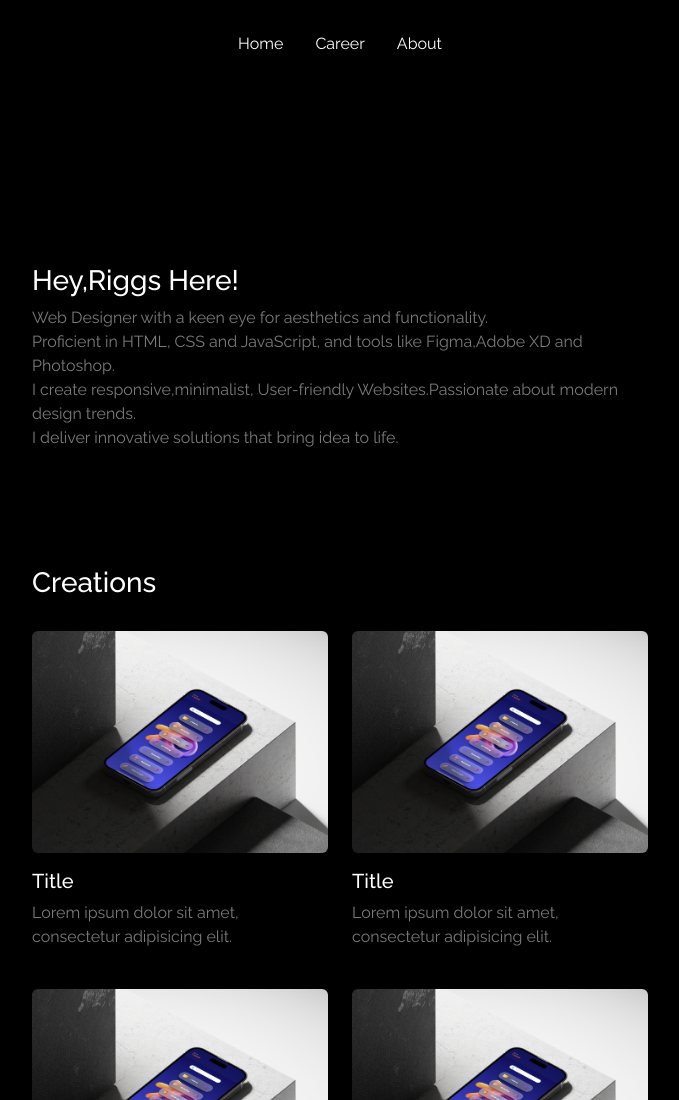
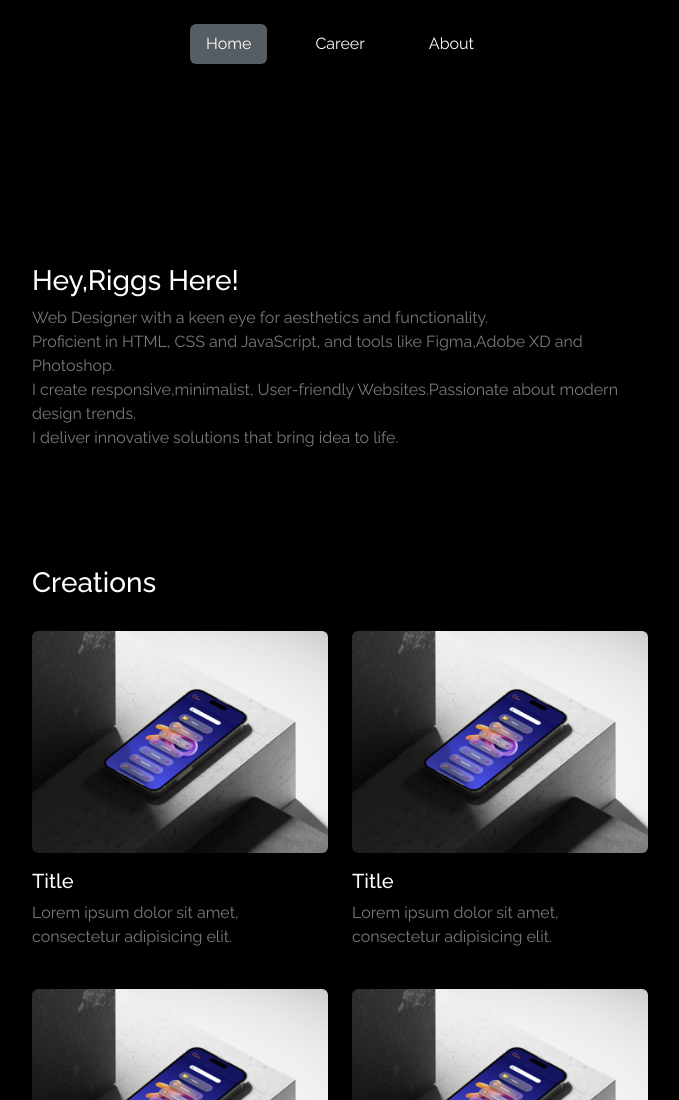
Before and after one commit to riggsico/Web-portfolio, a plain HTML site: page index.html in a window 1280 px wide. Shown: the top 1100 px of the page, without its empty margins (300-979 px from the left). Drawn offline with nearby package versions, Linux system fonts and the light colour scheme.

Commit message:
Update index

```diff
--- a/index.html
+++ b/index.html
@@ -41,18 +41,18 @@
 </style>
     <div class="container-fluid">
 
-
         <ul class="nav justify-content-center pt-4">
-            <li class="nav-item">
-            <a class="nav-link text-white " aria-current="page" href="#">Home</a>
+            <li class="nav-item mx-3">
+                <button class="nav-link text-white btn btn-secondary active" aria-current="page">Home</button>
             </li>
-            <li class="nav-item">
-            <a class="nav-link text-white" href="#">Career</a>
+            <li class="nav-item mx-3">
+                <button class="nav-link text-white btn btn-secondary">Career</button>
             </li>
-            <li class="nav-item">
-            <a class="nav-link text-white" href="#">About</a>
+            <li class="nav-item mx-3">
+                <button class="nav-link text-white btn btn-secondary">About</button>
             </li>
         </ul>
+
 
 
         <div class="title">
```
